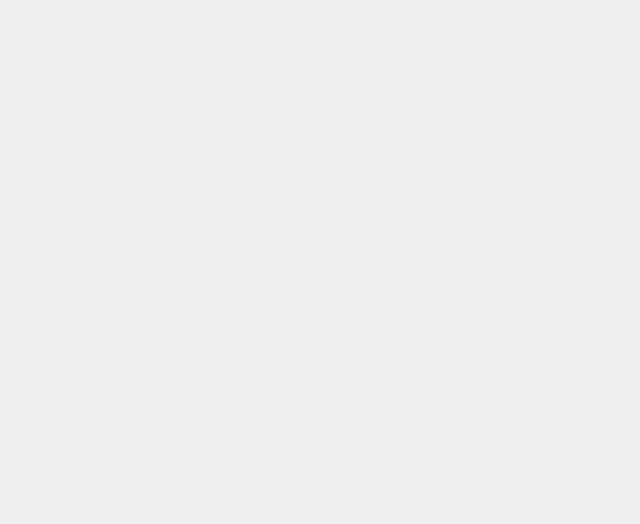
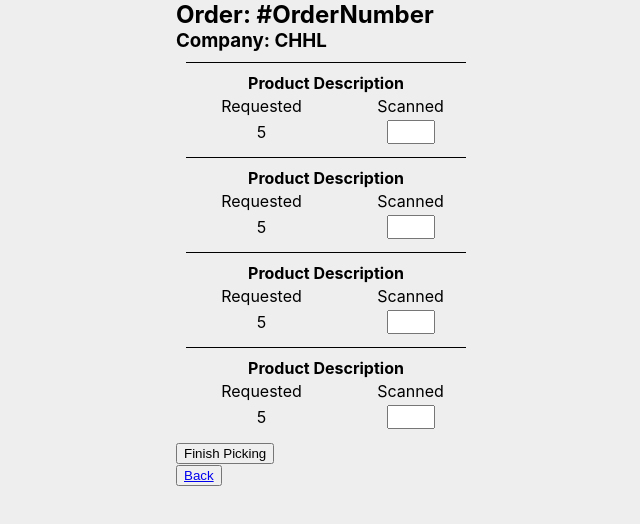
Before and after one commit to Ross-Savill/185client, a React (Create React App) app in the folder client/: page /orders/1/pick in a window 1280 px wide. Shown: the top 524 px of the page, without its empty margins (314-954 px from the left). Built offline with nearby package versions, Linux system fonts and the light colour scheme.

Commit message:
updated favicon, created components for orders/picklist

```diff
--- a/client/public/index.html
+++ b/client/public/index.html
@@ -22,7 +22,7 @@
       work correctly both with client-side routing and a non-root public URL.
       Learn how to configure a non-root public URL by running `npm run build`.
     -->
-    <title>185 Warehouse Inventory Management</title>
+    <title>185 Warehousing Dashboard</title>
   </head>
   <body>
     <noscript>You need to enable JavaScript to run this app.</noscript>
--- a/client/src/App.js
+++ b/client/src/App.js
@@ -3,7 +3,8 @@ import './Styles/App.css';
 import { BrowserRouter as Router, Route, Link } from "react-router-dom";
 import LoginForm from './Components/LoginForm';
 import RegisterForm from './Components/RegisterForm';
-import NavbarTop from './Components/NavbarTop';
+import OrdersList from './Components/OrdersList'
+import PickList from './Components/PickList'
 
 class App extends Component {
   render() {
@@ -12,9 +13,10 @@ class App extends Component {
         <>
           <Route path="/login" component={LoginForm} />
           <Route path="/register" component={RegisterForm} />
+          <Route path="/orders" exact component={OrdersList} />
+          <Route path="/orders/:orderID/pick" exact component={PickList} />
         </>
       </Router>
-
     );
   }
 }
--- /dev/null
+++ b/client/src/Components/OrdersList.js
@@ -0,0 +1,66 @@
+import React, { Component } from 'react';
+import '../Styles/Orders.css';
+import axios from 'axios';
+
+class OrdersList extends Component {
+  constructor(props) {
+    super(props);
+    this.state = {
+
+    }
+  }
+
+  render() {
+    return (
+      <>
+        <div id="Order-list">
+          <h2>Orders</h2>
+          <h3>Open Orders</h3>
+          <ul>
+            <li><a href="">#OrderNumber</a></li>
+            Company Name
+            <li><a href="">#OrderNumber</a></li>
+            Company Name
+            <li><a href="">#OrderNumber</a></li>
+            Company Name
+            <li><a href="">#OrderNumber</a></li>
+            Company Name
+            <li><a href="">#OrderNumber</a></li>
+            Company Name
+            <li><a href="">See All >></a></li>
+          </ul>
+          <h3>Partial Orders</h3>
+          <ul>
+            <li><a href="">#OrderNumber</a></li>
+            Company Name
+            <li><a href="">#OrderNumber</a></li>
+            Company Name
+            <li><a href="">#OrderNumber</a></li>
+            Company Name
+            <li><a href="">#OrderNumber</a></li>
+            Company Name
+            <li><a href="">#OrderNumber</a></li>
+            Company Name
+            <li><a href="">See All >></a></li>
+          </ul>
+          <h3>Complete Orders</h3>
+          <ul>
+            <li><a href="">#OrderNumber</a></li>
+            Company Name
+            <li><a href="">#OrderNumber</a></li>
+            Company Name
+            <li><a href="">#OrderNumber</a></li>
+            Company Name
+            <li><a href="">#OrderNumber</a></li>
+            Company Name
+            <li><a href="">#OrderNumber</a></li>
+            Company Name
+            <li><a href="">See All >></a></li>
+          </ul>
+        </div>
+      </>
+    )
+  }
+}
+
+export default OrdersList;
--- /dev/null
+++ b/client/src/Components/PickList.js
@@ -0,0 +1,87 @@
+import React, { Component } from 'react';
+import '../Styles/Picklist.css';
+import axios from 'axios';
+
+class PickList extends Component {
+  constructor(props) {
+    super(props);
+    this.state = {
+
+    }
+  }
+
+  render() {
+    return (
+      <>
+        <div id="pick-list-container">
+            <h2>Order: #OrderNumber</h2>
+            <h3>Company: CHHL</h3>
+            <div className="pick-list-item">
+                  <h4>Product Description</h4>
+                  <table>
+                    <thead>
+                      <tr>
+                        <td>Requested</td>
+                        <td>Scanned{/* Set the id of the form to the product ID then dynamically add the value of the form to a unique state.*/}</td>
+                      </tr>
+                    </thead>
+                    <tr>
+                      <td>5</td>
+                      <td><input type="number" pattern="\d*"></input> <br /> </td>
+                    </tr>
+                  </table>
+            </div>
+            <div className="pick-list-item">
+                  <h4>Product Description</h4>
+                  <table>
+                    <thead>
+                      <tr>
+                        <td>Requested</td>
+                        <td>Scanned{/* Set the id of the form to the product ID then dynamically add the value of the form to a unique state.*/}</td>
+                      </tr>
+                    </thead>
+                    <tr>
+                      <td>5</td>
+                      <td><input type="number" pattern="\d*"></input> <br /> </td>
+                    </tr>
+                  </table>
+            </div>
+            <div className="pick-list-item">
+                  <h4>Product Description</h4>
+                  <table>
+                    <thead>
+                      <tr>
+                        <td>Requested</td>
+                        <td>Scanned{/* Set the id of the form to the product ID then dynamically add the value of the form to a unique state.*/}</td>
+                      </tr>
+                    </thead>
+                    <tr>
+                      <td>5</td>
+                      <td><input type="number" pattern="\d*"></input> <br /> </td>
+                    </tr>
+                  </table>
+            </div>
+            <div className="pick-list-item">
+                  <h4>Product Description</h4>
+                  <table>
+                    <thead>
+                      <tr>
+                        <td>Requested</td>
+                        <td>Scanned{/* Set the id of the form to the product ID then dynamically add the value of the form to a unique state.*/}</td>
+                      </tr>
+                    </thead>
+                    <tr>
+                      <td>5</td>
+                      <td><input type="number" pattern="\d*"></input> <br /> </td>
+                    </tr>
+                  </table>
+            </div>
+          <button id="finish-pick">Finish Picking</button><br />
+          <button><a href="/orders">Back</a></button>
+        </div>
+      </>
+    )
+  }
+}
+
+export default PickList;
--- a/client/src/Components/RegisterForm.js
+++ b/client/src/Components/RegisterForm.js
@@ -45,7 +45,7 @@ class RegisterForm extends Component {
       <>
         <div id="form-container">
           <div id="login-form">
-            <h2>185 Warehouse Dashboard</h2>
+            <h2>185 Warehousing Dashboard</h2>
             <p>Please enter your details below to register</p>
             <hr />
             <form>
--- a/client/src/Styles/App.css
+++ b/client/src/Styles/App.css
@@ -0,0 +1,3 @@
+html {
+  background-color: rgb(238, 238, 238);
+  }
--- a/client/src/Styles/Login.css
+++ b/client/src/Styles/Login.css
@@ -1,7 +1,3 @@
-html {
-  background-color: rgb(238, 238, 238);
-  }
-
 #form-container {
   display: flex;
   align-items: center;
--- /dev/null
+++ b/client/src/Styles/Picklist.css
@@ -0,0 +1,38 @@
+h2 {
+  margin: 0px;
+}
+
+h3 {
+  margin: 0px;
+}
+
+h4 {
+  margin: 0px;
+  padding-top: 10px;
+}
+
+#pick-list-container {
+  width: 300px;
+  margin-left: auto;
+  margin-right: auto;
+}
+
+.pick-list-item {
+  margin: 10px;
+  border-top: 1px solid #000;
+  text-align: center;
+}
+
+table {
+  width: 300px;
+}
+
+td {
+  width: 50%;
+}
+
+input {
+  text-align: center;
+  font-size: 1rem;
+  width: 40px;
+}
```
Also changed, not shown: client/src/Styles/Orders.css (added), 1 other file (tests, documents, lock files or other folders). Lines whose indentation alone changed are shown as unchanged.
